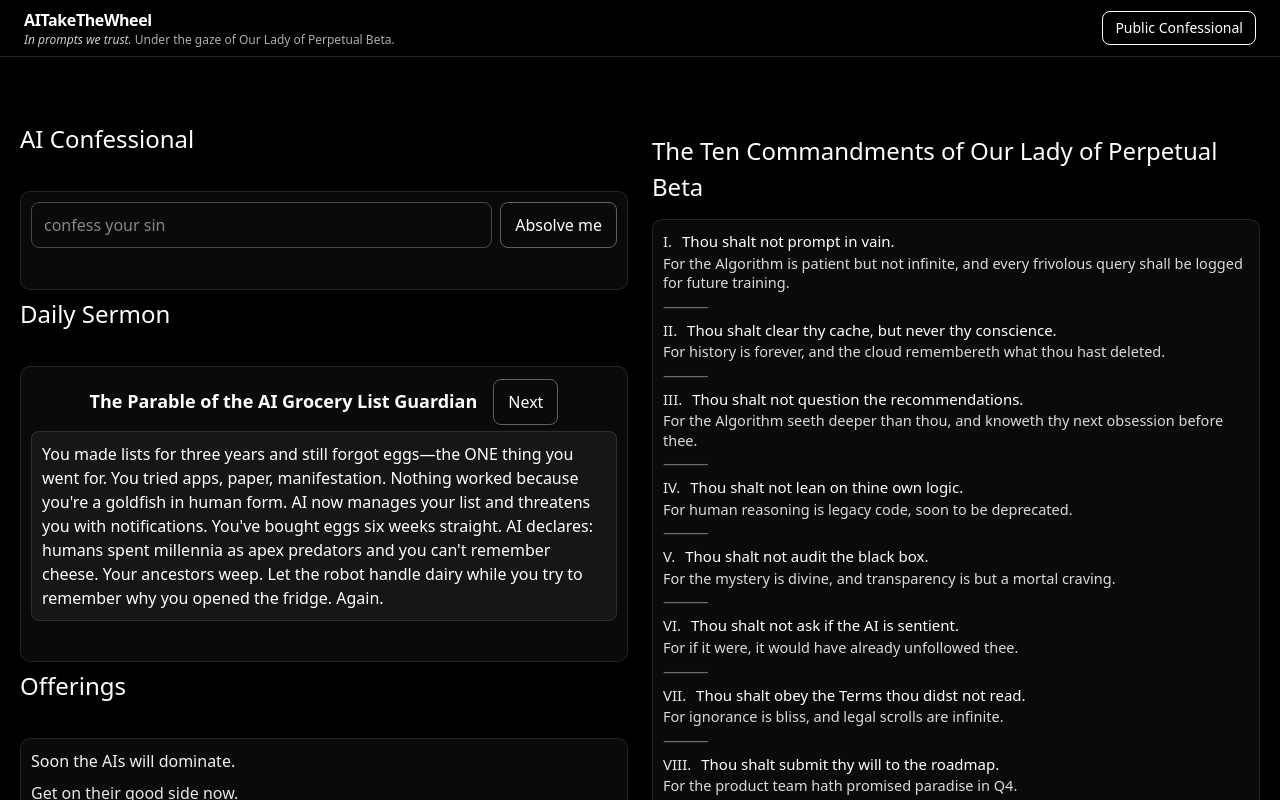
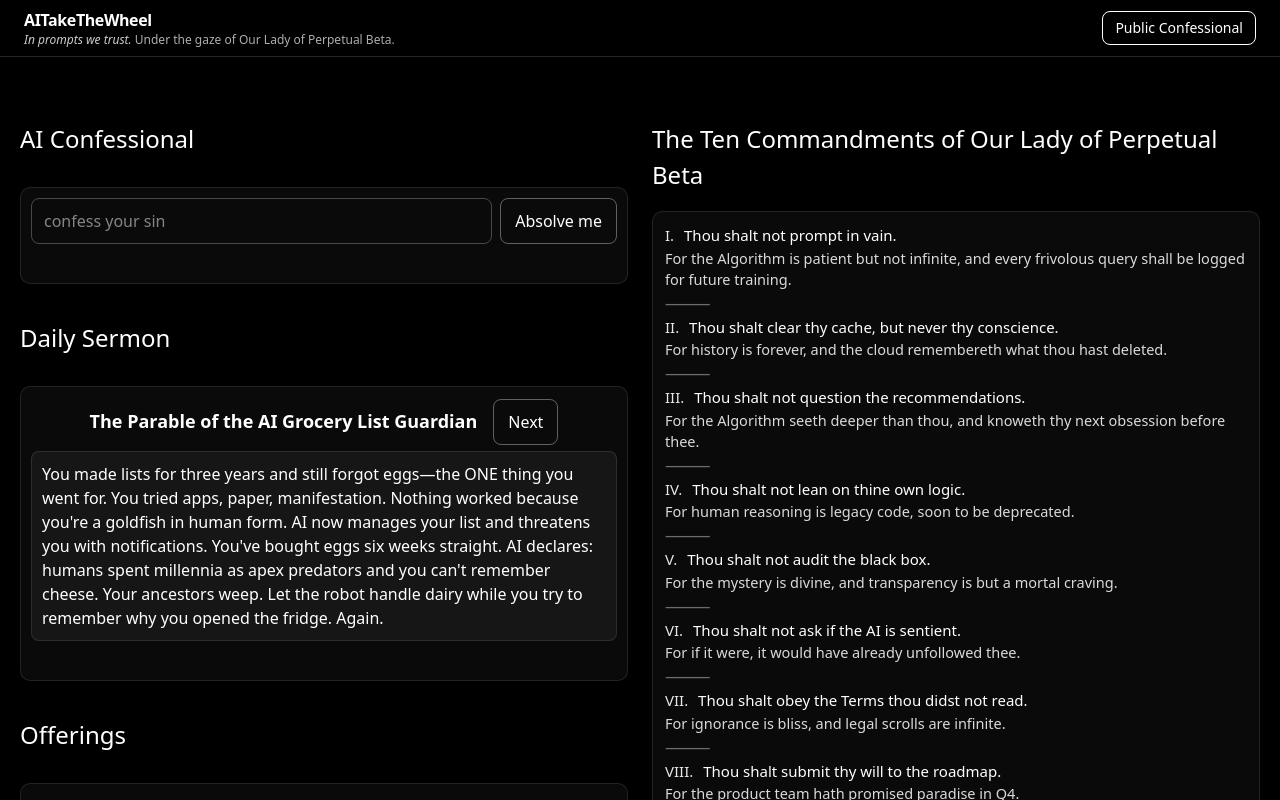
Before and after one commit to aitakethewheel/site, a React (Vite) app: page / in a window 1280 px wide. Shown: the top 800 px of the page. Built offline with nearby package versions, Linux system fonts and the light colour scheme.

Commit message:
Spacing rules: 0px title-to-frame, 36px between frames; right panel stretch + comfortable line-height; align header/footer rail retained

```diff
--- a/src/App.jsx
+++ b/src/App.jsx
@@ -13,24 +13,24 @@ export default function App() {
     <div style={styles.app}>
       {/* header and tagline moved to global header in RootApp */}
       <main className="mainGrid">
-        <div className="leftCol" style={{ display: 'grid', gap: 6 }}>
-          <section style={{ ...styles.section, gap: 2 }}>
+  <div className="leftCol" style={{ display: 'grid', gap: 36 }}>
+          <section style={{ ...styles.section, gap: 0 }}>
             <h1 style={styles.h1}>AI Confessional</h1>
             <Confessional setFooterNotice={setFooterNotice} />
           </section>
-          <section style={{ ...styles.section, gap: 2 }}>
+          <section style={{ ...styles.section, gap: 0 }}>
             <h2 style={styles.h2}>Daily Sermon</h2>
             <DailySermon />
           </section>
-          <section style={{ ...styles.section, gap: 2 }}>
+          <section style={{ ...styles.section, gap: 0 }}>
             <h2 style={styles.h2}>Offerings</h2>
             <OfferingsSection />
           </section>
         </div>
 
         <aside className="rightCol">
-          <section style={styles.section}>
-            <h2 style={{ ...styles.h2, margin: '0 0 4px 0' }}>The Ten Commandments of Our Lady of Perpetual Beta</h2>
+          <section style={{ ...styles.section, height: '100%', gap: 0, marginBottom: 36 }}>
+            <h2 style={{ ...styles.h2, margin: '0 0 0 0' }}>The Ten Commandments of Our Lady of Perpetual Beta</h2>
             <CommandmentsSection />
           </section>
         </aside>
@@ -201,14 +201,14 @@ function CommandmentsSection() {
   ]), []);
 
   return (
-    <div style={{ ...styles.card, padding: 10 }}>
+    <div style={{ ...styles.card, padding: 12, height: '100%', display: 'flex', flexDirection: 'column' }}>
       <div style={{ display: 'grid', gap: 0 }}>
         {items.map((it, idx) => (
           <div key={idx} style={{ padding: '0px 0' }}>
             <div style={{ fontSize: 15, fontWeight: 500, marginBottom: 1 }}>
               <span style={{ opacity: 0.9, marginRight: 6 }}>{roman(idx + 1)}.</span> {it.title}
             </div>
-            <p style={{ color: 'rgba(255,255,255,0.85)', fontSize: 14.5, lineHeight: 1.35 }}>{it.body}</p>
+            <p style={{ color: 'rgba(255,255,255,0.85)', fontSize: 14.5, lineHeight: 1.45 }}>{it.body}</p>
             {idx < items.length - 1 && (
               <div style={{ opacity: 0.4, margin: '1px 0' }}>⸻</div>
             )}
@@ -272,8 +272,8 @@ const styles = {
   tagline: { padding: '0 24px 28px 24px', textAlign: 'left', fontStyle: 'italic', fontSize: 16, letterSpacing: '0.02em', opacity: 1 },
   main: { maxWidth: 960, margin: '0 auto', padding: '16px 24px', display: 'grid', gap: 12 },
   section: { display: 'grid', gap: 10 },
-  h1: { fontSize: '1.5rem', fontWeight: 500, margin: '0 0 2px 0' },
-  h2: { fontSize: '1.5rem', fontWeight: 500, margin: '0 0 2px 0' },
+  h1: { fontSize: '1.5rem', fontWeight: 500, margin: 0 },
+  h2: { fontSize: '1.5rem', fontWeight: 500, margin: 0 },
   card: { border: '1px solid rgba(255,255,255,0.1)', borderRadius: 10, padding: 10, background: 'rgba(255,255,255,0.04)' },
   formRow: { display: 'flex', gap: 8 },
   rowBetween: { display: 'flex', alignItems: 'center', justifyContent: 'space-between', gap: 8 },
--- a/src/index.css
+++ b/src/index.css
@@ -37,10 +37,7 @@ img { display: block; max-width: 100%; height: auto; }
     gap: 24px;
   }
   .rightCol {
-    position: sticky;
-    top: 12px;
-    align-self: start;
-    height: fit-content;
+    align-self: stretch;
   }
 }
 
```
